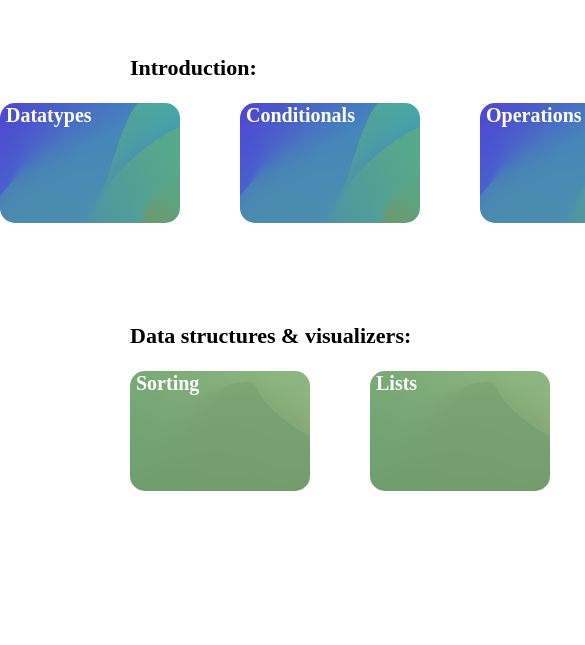
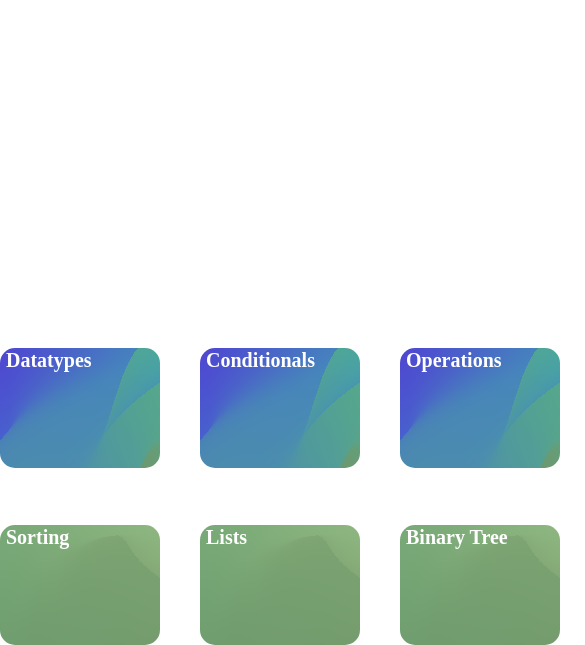
Before and after one commit to Viktoria43/LearningByDoing, a React (Create React App) app: page / in a window 390 px wide. Shown: the part 199-844 px from the top of the page, 585 px wide, since content can reach past the window. Built offline with nearby package versions, Linux system fonts and the light colour scheme.

Commit message:
media queries

```diff
--- a/src/components/Buttons.js
+++ b/src/components/Buttons.js
@@ -21,12 +21,12 @@ export default function Buttons(){
         </div>
             <h3 className="header">Data structures & visualizers:</h3>
             <div className="intermediate-container">
-
                 <button className='buttons background-inter'>Sorting</button>
                 <button className='buttons background-inter'>Lists</button>
                 <button className='buttons background-inter'>Binary Tree</button>
                 <button className='buttons background-inter'>Loops</button>
                 <button className='buttons background-inter'>OOP</button>
+                <button className='buttons background-inter'>Queues</button>
             </div>
         </div>
 
--- a/src/components/buttons.css
+++ b/src/components/buttons.css
@@ -1,61 +1,89 @@
-.buttons{
+.buttons {
     font-family: 'Outfit';
-
     font-size: 20px;
     display: flex;
-    width: 180px;
-    height: 120px;
-    margin-right: 60px ;
-    display: flex;
+    width: 12em;
+    height: 8em;
+    margin-right: 3em;
     flex-direction: column;
     align-items: flex-start;
     justify-content: flex-start;
     font-weight: 600;
-  color: white;
+    color: white;
     border-radius: 15px;
     border: none;
+}
+.header {
+    display: flex;
+    font-size: 22px;
+    font-weight: 600;
+    color: black;
+    justify-content: flex-start;
+    align-items: flex-start;
+}
 
 
 
 
+
+.basics-container {
+    display: flex;
 }
 
-.basics-container{
+.intermediate-container {
     display: flex;
-
 }
 
-.intermediate-container{
-    display: flex;
-    align-self: flex-start;
-    margin-left: 130px;
-    color: white;
-
-
-}
-
-.buttons-container{
+.buttons-container {
     display: flex;
     flex: 1;
-    justify-content: center;
-    align-items: center;
+    justify-content:flex-end;
+    align-items:flex-end;
     flex-direction: column;
 }
 
-.header{
-    display: flex;
-    align-self: flex-start;
-    margin-left: 130px;
-    margin-top: 100px;
-    font-family: 'Outfit';font-size: 22px;
-    font-weight: 600;
-    color: black;
 
-}
-.background-inter{
+
+.background-inter {
     background-image: url("gradient-inter.png");
 }
 
-.background-basics{
+.background-basics {
     background-image: url("images/background-basics.png");
 }
+
+@media screen and(max-width: 480px) {
+    .buttons {
+        width: 4em;
+        height: 2em;
+        margin-right: 1em;
+    }
+    .header {
+        font-size: 13px;
+    }
+}
+
+
+@media screen  and (max-width: 768px) {
+    .buttons {
+        width: 6em;
+        height: 4em;
+        margin-right: 1.5em;
+    }
+    .header {
+        font-size: 15px;
+    }
+}
+
+
+
+@media screen and (max-width: 1400px) {
+    .buttons {
+        width: 8em;
+        height: 6em;
+        margin-right: 2em;
+    }
+    .header {
+        font-size: 18px;
+    }
+}
```
